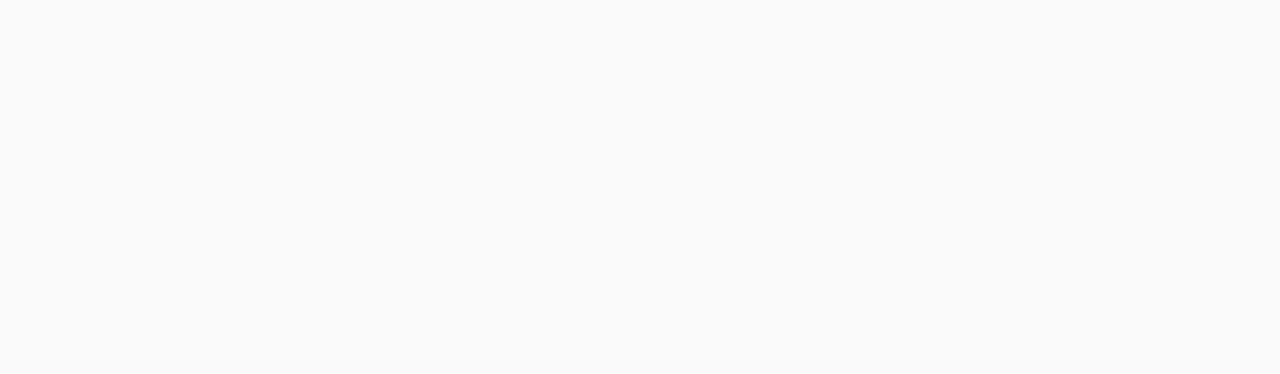
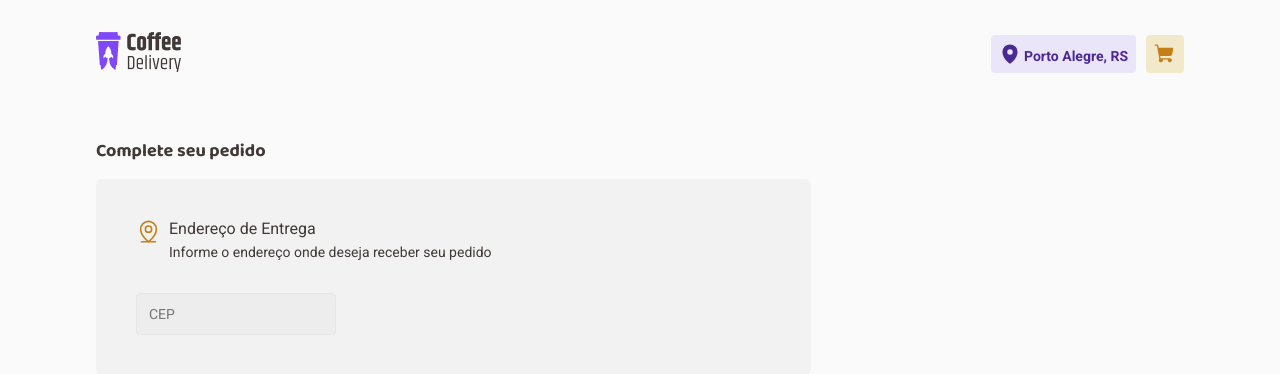
Before and after one commit to tevass/ignite-coffee-delivery, a React (Vite) app: page /checkout in a window 1280 px wide. Before the commit this address had no page. Shown: the top 374 px of the page. Built offline with nearby package versions, Linux system fonts and the light colour scheme.

Commit message:
history: start checkout page

```diff
--- a/src/Router.tsx
+++ b/src/Router.tsx
@@ -1,5 +1,6 @@
 import { Route, Routes } from 'react-router-dom'
 import { Layout } from './components/Layout'
+import { Checkout } from './pages/checkout'
 import { Home } from './pages/home'
 
 export function Router() {
@@ -7,6 +8,7 @@ export function Router() {
     <Routes>
       <Route path="/" element={<Layout />}>
         <Route path="/" element={<Home />} />
+        <Route path="/checkout" element={<Checkout />} />
       </Route>
     </Routes>
   )
--- a/src/components/Header/CartButton/index.tsx
+++ b/src/components/Header/CartButton/index.tsx
@@ -7,7 +7,7 @@ export function CartButton() {
   const hasItensOnCart = false
 
   return (
-    <Link to="/">
+    <Link to="/checkout">
       <CartButtonContainer>
         <ShoppingCart size={22} weight="fill" />
 
--- /dev/null
+++ b/src/pages/checkout/Input/index.tsx
@@ -0,0 +1,15 @@
+import { InputHTMLAttributes } from 'react'
+import { InputContainer, OptionalLabel } from './styles'
+
+interface InputProps extends InputHTMLAttributes<HTMLInputElement> {
+  isOptional?: boolean
+}
+
+export function Input({ isOptional, ...props }: InputProps) {
+  return (
+    <InputContainer>
+      <input {...props} />
+      {isOptional && <OptionalLabel>Opcional</OptionalLabel>}
+    </InputContainer>
+  )
+}
--- /dev/null
+++ b/src/pages/checkout/Input/styles.ts
@@ -0,0 +1,34 @@
+import styled from 'styled-components'
+
+interface InputWrapperProps {
+  maxW?: number
+  flex?: number
+}
+
+export const InputWrapper = styled.div<InputWrapperProps>`
+  max-width: ${(props) => props.maxW && `${props.maxW}px`};
+  flex: ${(props) => props.flex};
+
+  & + & {
+    margin-top: 1rem;
+  }
+`
+
+export const InputContainer = styled.div`
+  position: relative;
+  height: 2.625rem;
+
+  input {
+    width: 100%;
+  }
+`
+
+export const OptionalLabel = styled.span`
+  position: absolute;
+  right: 0.75rem;
+  top: calc(50% - (0.75rem / 2));
+  user-select: none;
+
+  color: ${(props) => props.theme.colors.base.label};
+  font: normal italic 0.75rem Roboto;
+`
--- /dev/null
+++ b/src/pages/checkout/index.tsx
@@ -0,0 +1,36 @@
+import { MapPinLine } from 'phosphor-react'
+import { Input } from './Input'
+import { InputWrapper } from './Input/styles'
+import {
+  CheckoutContainer,
+  WrapperHeader,
+  WrapperHeaderContent,
+  WrapperOrder,
+} from './styles'
+
+export function Checkout() {
+  return (
+    <CheckoutContainer>
+      <div>
+        <h4>Complete seu pedido</h4>
+        <WrapperOrder>
+          <WrapperHeader iconColor="#C47F17">
+            <div>
+              <MapPinLine size={25} weight="regular" />
+            </div>
+            <WrapperHeaderContent>
+              <h4>Endereço de Entrega</h4>
+              <p>Informe o endereço onde deseja receber seu pedido</p>
+            </WrapperHeaderContent>
+          </WrapperHeader>
+
+          <div>
+            <InputWrapper maxW={200}>
+              <Input placeholder="CEP" />
+            </InputWrapper>
+          </div>
+        </WrapperOrder>
+      </div>
+    </CheckoutContainer>
+  )
+}
--- /dev/null
+++ b/src/pages/checkout/styles.ts
@@ -0,0 +1,58 @@
+import styled from 'styled-components'
+
+export const CheckoutContainer = styled.main`
+  display: grid;
+  grid-template-columns: 8fr 4fr;
+  column-gap: 1rem;
+
+  padding: 2rem 0;
+
+  > div {
+    > h4 {
+      font: ${(props) => props.theme.fonts.titles.xs};
+      color: ${(props) => props.theme.colors.base.subtitle};
+      margin-bottom: 1rem;
+    }
+  }
+`
+
+export const WrapperOrder = styled.div`
+  padding: 2.5rem;
+
+  background: ${(props) => props.theme.colors.base.card};
+  border-radius: 6px;
+
+  & + & {
+    margin-top: 0.75rem;
+  }
+`
+
+interface WrapperHeaderProps {
+  iconColor: string
+}
+
+export const WrapperHeader = styled.div<WrapperHeaderProps>`
+  display: flex;
+  justify-content: flex-start;
+  align-items: flex-start;
+
+  div:first-child {
+    margin-right: 0.5rem;
+    color: ${(props) => props.iconColor};
+  }
+
+  margin-bottom: 2rem;
+`
+
+export const WrapperHeaderContent = styled.div`
+  h4 {
+    font: ${(props) => props.theme.fonts.text.md.regular};
+    color: ${(props) => props.theme.colors.base.subtitle};
+    margin-bottom: 0.15rem;
+  }
+
+  p {
+    font: ${(props) => props.theme.fonts.text.sm.regular};
+    color: ${(props) => props.theme.colors.base.subtitle};
+  }
+`
--- a/src/pages/home/components/CoffeCard/styles.ts
+++ b/src/pages/home/components/CoffeCard/styles.ts
@@ -34,6 +34,8 @@ export const CoffeeCardTag = styled.span`
   background: ${(props) => props.theme.colors.brand.yellow.light};
   color: ${(props) => props.theme.colors.brand.yellow.dark};
   font: ${(props) => props.theme.fonts.components.tag};
+
+  text-transform: uppercase;
 
   padding: 0.3rem 0.5rem;
   border-radius: 999px;
--- a/src/styles/global.ts
+++ b/src/styles/global.ts
@@ -31,4 +31,24 @@ export const GlobalStyles = createGlobalStyle`
   h1, h2, h3 {
     font-family: ${(props) => props.theme.fonts.family.header}, sans-serif;
   }
+
+  input {
+    height: 2.625rem;
+    background: ${(props) => props.theme.colors.base.input};
+
+    border: 1px solid ${(props) => props.theme.colors.base.button};
+    border-radius: 4px;
+    padding: 0.75rem;
+
+    font: ${(props) => props.theme.fonts.text.sm.regular};
+    color: ${(props) => props.theme.colors.base.text};
+
+    ::placeholder, :-ms-input-placeholder, ::-ms-input-placeholder  {
+      color: ${(props) => props.theme.colors.base.label};
+    }
+
+    &:focus, &:focus-visible, &:focus-within {
+      outline-color: ${(props) => props.theme.colors.brand.yellow.dark};
+    }
+  }
 `
```
